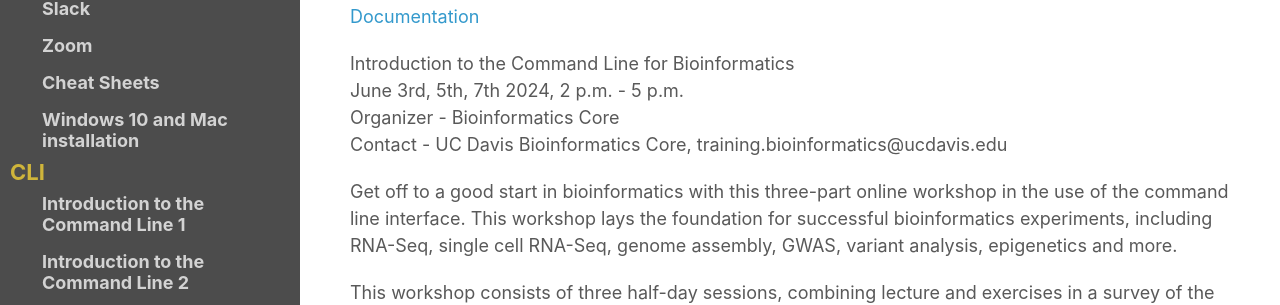
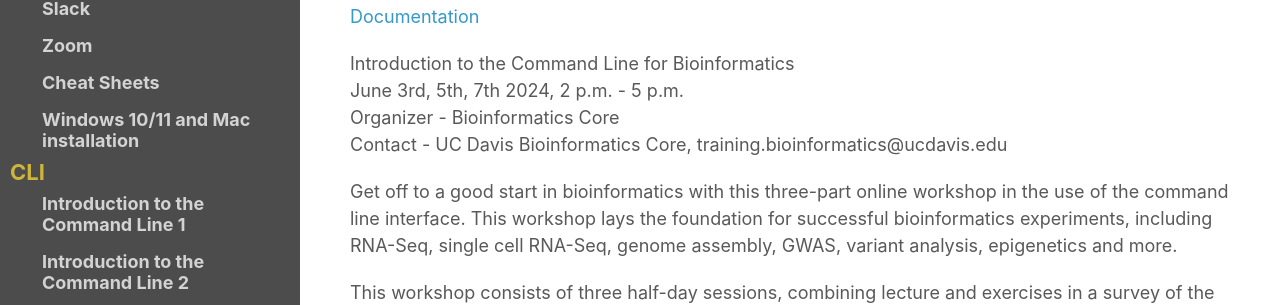
Before and after one commit to ucdavis-bioinformatics-training/2024-June-Introduction-to-the-Command-Line-for-Bioinformatics, a Jekyll site: the page built from index.md, in a window 1280 px wide. Shown: the part 214-519 px from the top of the page. Built offline with Jekyll 4.4.1, drawn with Linux system fonts in a browser that asks for light colours.

Commit message:
updating docs

```diff
--- a/_config.yml
+++ b/_config.yml
@@ -19,7 +19,7 @@ navigation:
     url: base/zoom
   - title: Cheat Sheets
     url: base/cheatSheetIndex
-  - title: Windows 10 and Mac installation
+  - title: Windows 10/11 and Mac installation
     url: base/windows_and_mac
 
   - heading: CLI
```
